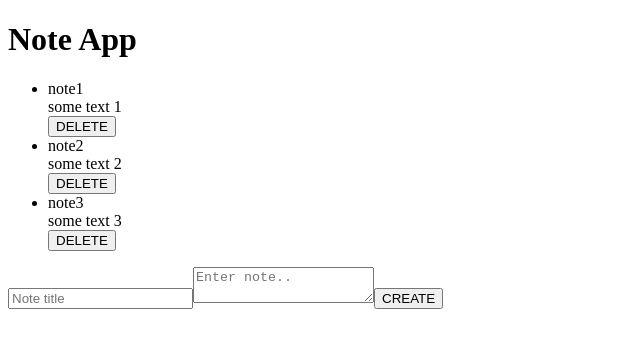
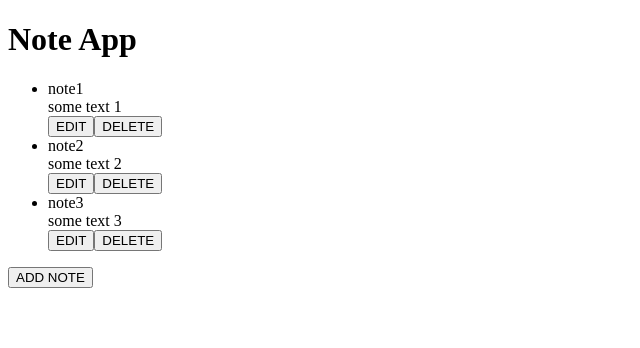
Before and after one commit to kivvvvv/note-app, a React (Create React App) app: page / in a window 1280 px wide. Shown: the top 348 px of the page, without its empty margins (0-640 px from the left). Built offline with nearby package versions, Linux system fonts and the light colour scheme.

Commit message:
5# refac: using FormMode for controling NoteForm

```diff
--- a/src/Note.js
+++ b/src/Note.js
@@ -11,6 +11,7 @@ export default function Note(props) {
     <li>
       <div>{props.noteTitle}</div>
       <div>{props.noteText}</div>
+      <button>EDIT</button>
       <button onClick={handleDeleteClick}>DELETE</button>
     </li>
   );
--- a/src/NoteForm.js
+++ b/src/NoteForm.js
@@ -1,19 +1,34 @@
 import React from "react";
 
-import { addNote } from "./reducers/noteActions";
+import { addNote, FormMode } from "./reducers/noteActions";
 import useInputState from "./hooks/useInputState";
 
 export default function NoteForm(props) {
-  const [noteTitle, handleNoteTitleChange, resetNoteTitle] = useInputState("");
-  const [noteText, handleNoteTextChange, resetNoteText] = useInputState("");
+  let initialNoteTitle = "";
+  let inititalNoteText = "";
+  if (props.mode === FormMode.EDITING) {
+    initialNoteTitle = props.noteTitle;
+    inititalNoteText = props.noteText;
+  }
+
+  const [noteTitle, handleNoteTitleChange, resetNoteTitle] = useInputState(
+    initialNoteTitle
+  );
+  const [noteText, handleNoteTextChange, resetNoteText] = useInputState(
+    inititalNoteText
+  );
 
   const handleSubmit = e => {
     e.preventDefault();
 
-    props.noteDispatch(addNote(noteTitle, noteText));
+    if (props.mode === FormMode.CREATING) {
+      props.noteDispatch(addNote(noteTitle, noteText));
+    }
 
     resetNoteTitle();
     resetNoteText();
+
+    props.onCloseFormClick();
   };
 
   return (
--- a/src/NoteList.js
+++ b/src/NoteList.js
@@ -1,6 +1,7 @@
-import React, { useReducer } from "react";
+import React, { useReducer, useState } from "react";
 
 import noteReducer from "./reducers/noteReducer";
+import { FormMode } from "./reducers/noteActions";
 import Note from "./Note";
 import NoteForm from "./NoteForm";
 
@@ -12,8 +13,34 @@ export default function NoteList() {
   ];
 
   const [notes, dispatch] = useReducer(noteReducer, initialNotes);
+  console.log(notes);
+  const [formMode, setFormMode] = useState(FormMode.CLOSED);
 
-  console.log(notes);
+  const handleCreateFormClick = () => {
+    setFormMode(FormMode.CREATING);
+  };
+
+  const handleCloseFormClick = () => {
+    setFormMode(FormMode.CLOSED);
+  };
+
+  const renderNoteForm = () => {
+    switch (formMode) {
+      case FormMode.CLOSED:
+        break;
+      case FormMode.CREATING:
+        return (
+          <NoteForm
+            noteDispatch={dispatch}
+            onCloseFormClick={handleCloseFormClick}
+            mode={formMode}
+          />
+        );
+      default:
+        setFormMode(FormMode.CLOSED);
+        break;
+    }
+  };
 
   return (
     <div>
@@ -25,12 +52,12 @@ export default function NoteList() {
             noteDispatch={dispatch}
             noteTitle={note.noteTitle}
             noteText={note.noteText}
+            onCreateFormClick={handleCreateFormClick}
           />
         ))}
       </ul>
-      <div>
-        <NoteForm noteDispatch={dispatch} />
-      </div>
+      <button onClick={handleCreateFormClick}>ADD NOTE</button>
+      {renderNoteForm()}
     </div>
   );
 }
--- a/src/reducers/noteActions.js
+++ b/src/reducers/noteActions.js
@@ -1,6 +1,13 @@
+/*
+ * action types
+ */
 export const DELETE_NOTE = "DELETE_NOTE";
 export const ADD_NOTE = "ADD_NOTE";
+export const EDIT_NOTE = "EDIT_NOTE";
 
+/*
+ * action creators
+ */
 export function deleteNote(id) {
   return {
     type: DELETE_NOTE,
@@ -15,3 +22,21 @@ export function addNote(noteTitle, noteText) {
     noteText
   };
 }
+
+export function editNote(id, noteTitle, noteText) {
+  return {
+    type: EDIT_NOTE,
+    id,
+    noteTitle,
+    noteText
+  };
+}
+
+/*
+ * other constants
+ */
+export const FormMode = {
+  CLOSED: "CLOSED",
+  CREATING: "CREATING",
+  EDITING: "EDITING"
+};
--- a/src/reducers/noteReducer.js
+++ b/src/reducers/noteReducer.js
@@ -1,6 +1,6 @@
 import uuid from "uuid/v4";
 
-import { DELETE_NOTE, ADD_NOTE } from "./noteActions";
+import { DELETE_NOTE, ADD_NOTE, EDIT_NOTE } from "./noteActions";
 
 export default (state, action) => {
   switch (action.type) {
@@ -11,6 +11,15 @@ export default (state, action) => {
         ...state,
         { id: uuid(), noteTitle: action.noteTitle, noteText: action.noteText }
       ];
+    case EDIT_NOTE:
+      return [
+        ...state,
+        {
+          id: action.id,
+          noteTitle: action.noteTitle,
+          noteText: action.noteText
+        }
+      ];
     default:
       return state;
   }
```
